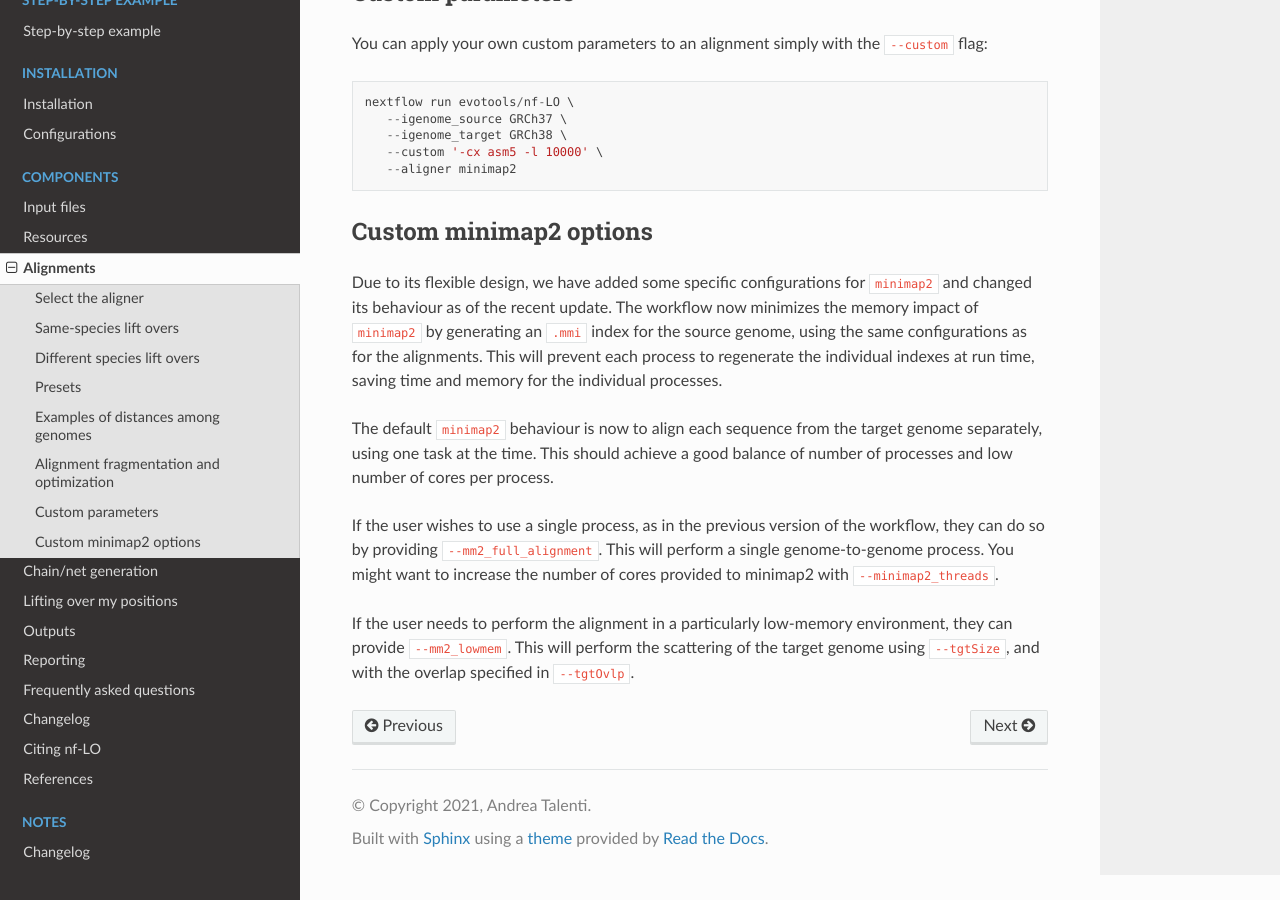
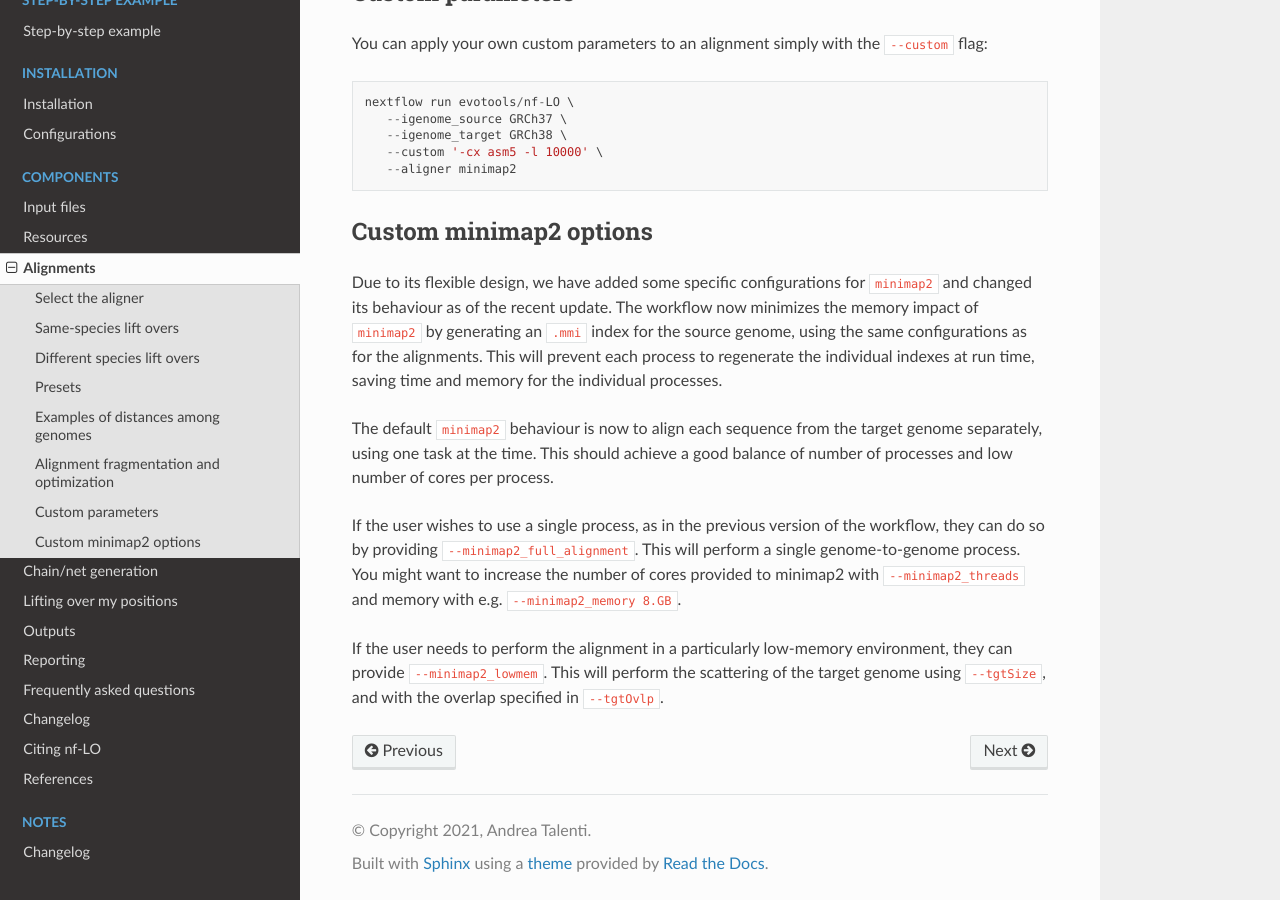
Before and after one commit to evotools/nf-LO, a Sphinx documentation site: the page built from docs/alignments.md, in a window 1280 px wide and 900 px high, scrolled down 3194 px. Built offline with Sphinx 7.4.7 and the Read the Docs theme 3.1.0, drawn with Linux system fonts in a browser that asks for light colours.

Commit message:
Further docs updates

```diff
--- a/docs/alignments.md
+++ b/docs/alignments.md
@@ -102,6 +102,6 @@ The workflow now minimizes the memory impact of `minimap2` by generating an `.mm
 
 The default `minimap2` behaviour is now to align each sequence from the target genome separately, using one task at the time. This should achieve a good balance of number of processes and low number of cores per process.
 
-If the user wishes to use a single process, as in the previous version of the workflow, they can do so by providing `--mm2_full_alignment`. This will perform a single genome-to-genome process. You might want to increase the number of cores provided to minimap2 with `--minimap2_threads`.
+If the user wishes to use a single process, as in the previous version of the workflow, they can do so by providing `--minimap2_full_alignment`. This will perform a single genome-to-genome process. You might want to increase the number of cores provided to minimap2 with `--minimap2_threads` and memory with e.g. `--minimap2_memory 8.GB`.
 
-If the user needs to perform the alignment in a particularly low-memory environment, they can provide `--mm2_lowmem`. This will perform the scattering of the target genome using `--tgtSize`, and with the overlap specified in `--tgtOvlp`.
+If the user needs to perform the alignment in a particularly low-memory environment, they can provide `--minimap2_lowmem`. This will perform the scattering of the target genome using `--tgtSize`, and with the overlap specified in `--tgtOvlp`.
```
